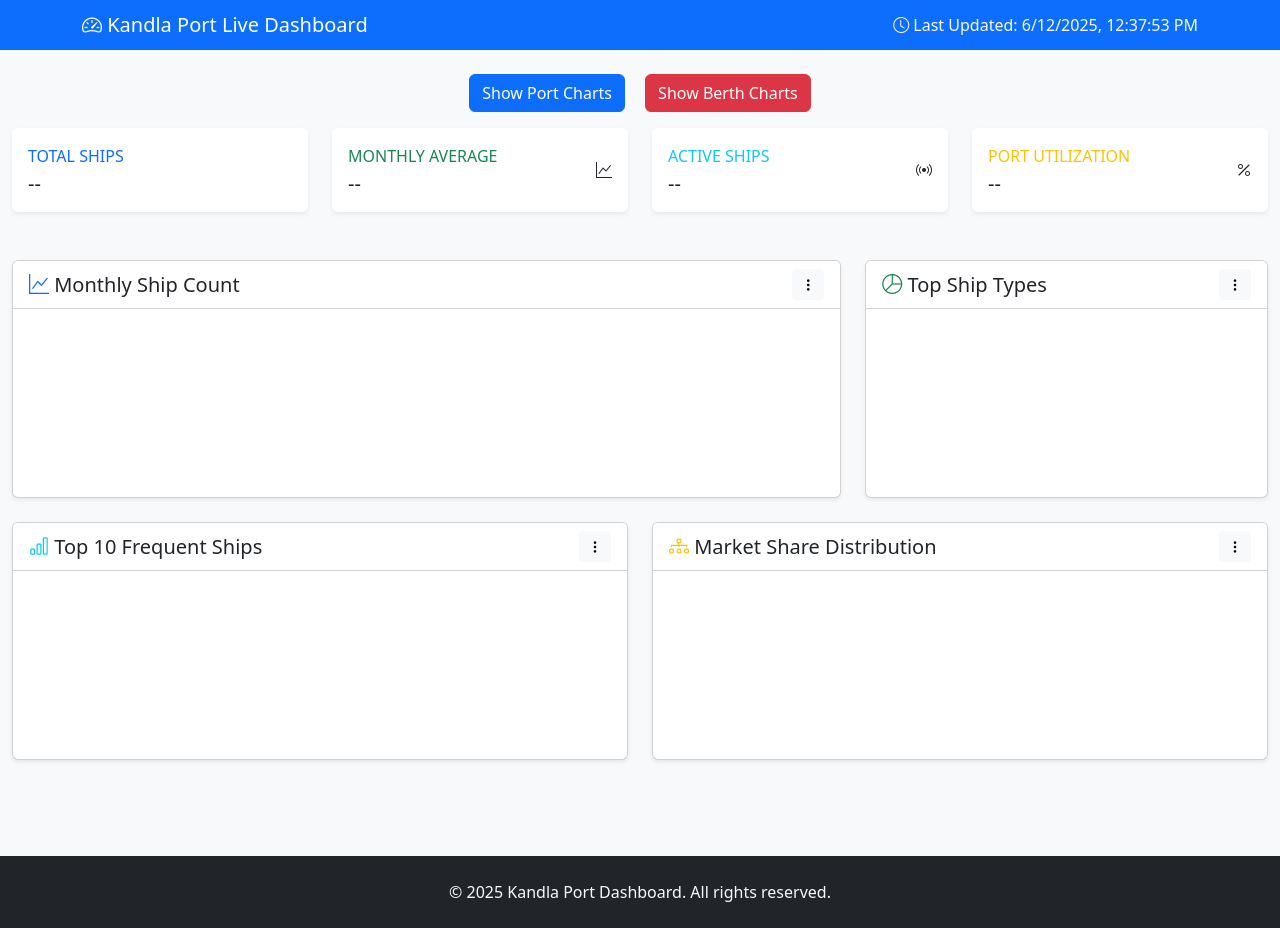
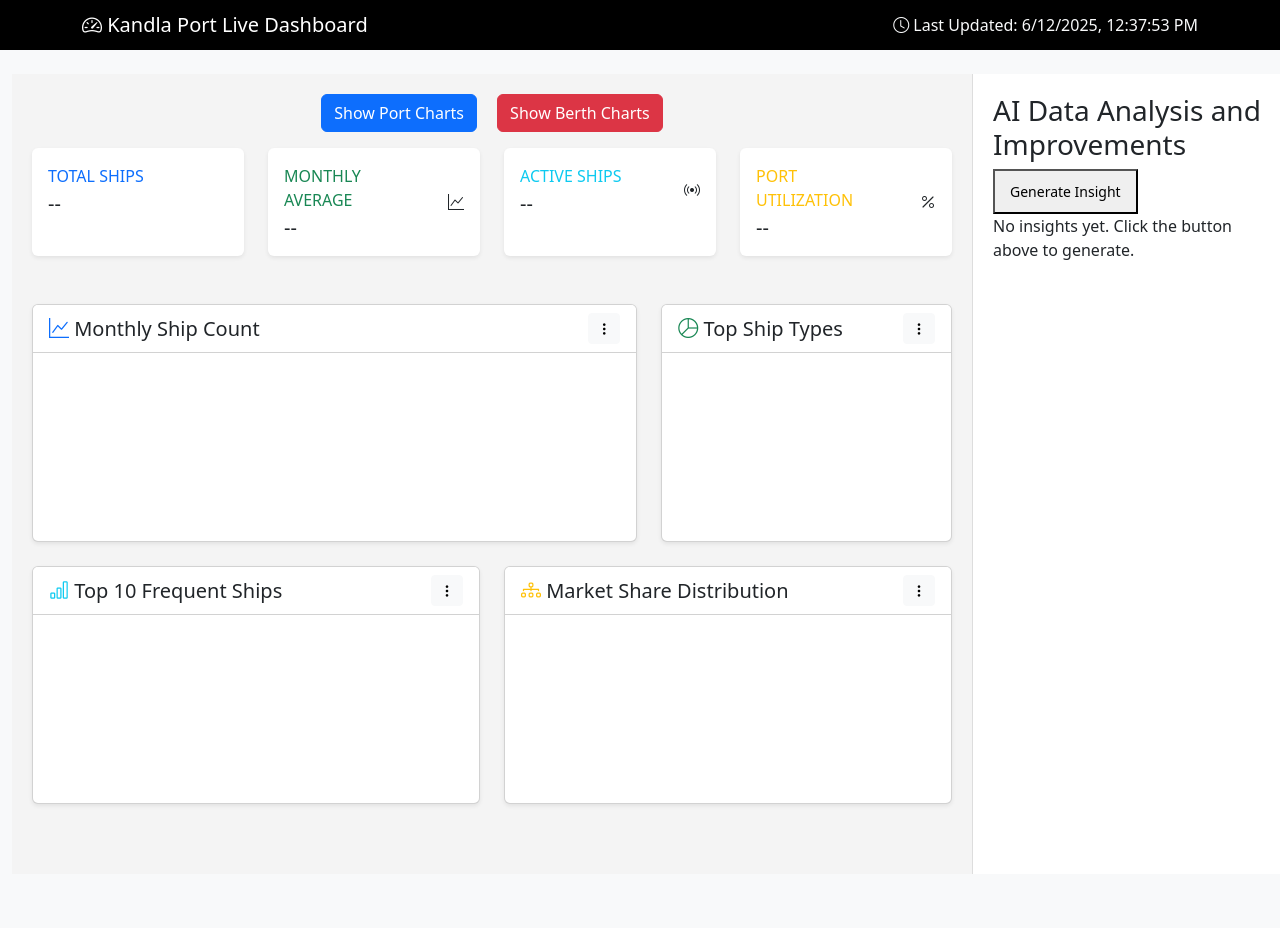
Before and after one commit to DhananjayPawalAcc/Kandla_Port_EDA_Dashboard, a plain HTML site: page index.html in a window 1280 px wide. After the commit the page ends 898 px from the top, so only its background shows below. Drawn offline with nearby package versions, Linux system fonts and the light colour scheme; no server answers; some icons are missing.

Commit message:
Update index.html

```diff
--- a/index.html
+++ b/index.html
@@ -7,6 +7,8 @@
   <link href="https://cdn.jsdelivr.net/npm/bootstrap@5.3.0-alpha3/dist/css/bootstrap.min.css" rel="stylesheet">
   <link rel="stylesheet" href="https://cdn.jsdelivr.net/npm/bootstrap-icons@1.7.2/font/bootstrap-icons.css">
   <style>
+
+
     .dashboard-card {
       transition: transform 0.2s;
     }
@@ -16,10 +18,32 @@
     .stat-card {
       border-left: 4px solid;
     }
+
+    .all-container {
+        display: flex;
+        flex-direction: row; /* Ensures children are side-by-side */
+        height: 100vh;
+        width: 100vw;
+    }
+    .main-content {
+            flex: 0 0 75%; /* adjust to reduce width (e.g., 75% of the screen) */
+            padding: 20px;
+            overflow-y: auto;
+            background-color: #f4f4f4;
+        }
+
+    .insight-sidebar {
+            flex: 0 0 25%; /* this takes up 25% of width */
+            background-color: #ffffff;
+            border-left: 1px solid #ddd;
+            padding: 20px;
+            overflow-y: auto;
+        }
+
   </style>
 </head>
 <body class="bg-light">
-  <nav class="navbar navbar-expand-lg navbar-dark bg-primary">
+  <nav class="navbar navbar-expand-lg navbar-dark" style="background-color: black;">
     <div class="container">
       <span class="navbar-brand mb-0 h1"><i class="bi bi-speedometer2"></i> Kandla Port Live Dashboard</span>
       <div class="d-flex">
@@ -29,10 +53,13 @@
   </nav>
 
   <div class="container-fluid py-4">
+    <div class="all-container">
+    <div class="main-content">
     <div class="mb-3 text-center">
         <button class="btn btn-primary mx-2" onclick="toggleSection('port')">Show Port Charts</button>
         <button class="btn btn-danger mx-2" onclick="toggleSection('berth')">Show Berth Charts</button>
       </div>
+
 
       <div id="portCharts">
         <!-- Keep all PORT-related rows and canvases here -->
@@ -104,27 +131,7 @@
             </div>
         </div>
 
-        <!-- <div class="row"> -->
-            <!-- Monthly Ship Count -->
-            <!-- <div class="col-xl-8 col-lg-7">
-            <div class="card shadow-sm dashboard-card mb-4">
-                <div class="card-header bg-white d-flex justify-content-between align-items-center">
-                <h5 class="card-title mb-0"><i class="bi bi-graph-up text-primary"></i> Monthly Ship Count</h5>
-                <div class="dropdown">
-                    <button class="btn btn-sm btn-light" type="button" data-bs-toggle="dropdown">
-                    <i class="bi bi-three-dots-vertical"></i>
-                    </button>
-                    <ul class="dropdown-menu">
-                    <li><a class="dropdown-item" href="#">Export Data</a></li>
-                    <li><a class="dropdown-item" href="#">Print Chart</a></li>
-                    </ul>
-                </div>
-                </div>
-                <div class="card-body">
-                <canvas id="monthlyShipChart"></canvas>
-                </div>
-            </div>
-            </div> -->
+
 
             <!-- NEW API MONTHY+FORECASTED SHIP COUNTS -->
             <div class="row">
@@ -223,7 +230,7 @@
 
 
 
-      </div>
+      <!-- </div> -->
 
 
       <div id="berthCharts" style="display: none;">
@@ -257,7 +264,7 @@
           <canvas id="avgBerthChart" height="120"></canvas>
 
       </div>
-
+<!-- ************************************************************************** MAIN CONTENT END ********************************************************** -->
 
 
 
@@ -268,6 +275,28 @@
       <p class="mb-0">© 2025 Kandla Port Dashboard. All rights reserved.</p>
     </div>
   </footer>
+  </div>
+
+
+<!-- New Sidebar -->
+<div class="insight-sidebar" id="insight-sidebar">
+    <h3>AI Data Analysis and Improvements</h3>
+    <div class="generate_btn">
+        <button onclick="generateInsight()" style="
+            padding: 10px 15px;
+            font-size: 14px;
+            cursor: pointer;
+        ">Generate Insight</button>
+    </div>
+    <div id="insight-content">
+        <p>No insights yet. Click the button above to generate.</p>
+    </div>
+    <!-- <p>Insights from the model will appear here...</p> -->
+</div>
+</div>
+</div>
+
+
 
 <script src="https://cdn.jsdelivr.net/npm/bootstrap@5.3.0-alpha3/dist/js/bootstrap.bundle.min.js"></script>
 <script src="https://cdn.jsdelivr.net/npm/chart.js"></script>
@@ -276,6 +305,21 @@
   // Update last updated time
   document.getElementById('lastUpdate').textContent = new Date().toLocaleString();
 
+  function generateInsight() {
+    fetch('/api/generate_insight')
+        .then(response => response.json())
+        .then(data => {
+            const converter = new showdown.Converter();
+            const htmlContent = converter.makeHtml(data.insight);
+            document.getElementById('insight-content').innerHTML = htmlContent;
+            document.getElementById('insight-sidebar').style.display = 'block';
+        })
+        .catch(error => {
+            document.getElementById('insight-content').innerText = "Error loading insight.";
+            document.getElementById('insight-sidebar').style.display = 'block';
+            console.error("Insight fetch error:", error);
+        });
+}
   // Monthly Ship Count Chart
   /*fetch('/api/monthly_ship_count')
     .then(response => response.json())
@@ -605,6 +649,21 @@
     }
     }
 
+    function generateInsight() {
+
+    fetch('/api/generate_insight')
+        .then(response => response.json())
+        .then(data => {
+            document.getElementById('insight-content').innerText = data.insight;
+            document.getElementById('insight-sidebar').style.display = 'block';
+        })
+        .catch(error => {
+            document.getElementById('insight-content').innerText = "Error loading insight.";
+            document.getElementById('insight-sidebar').style.display = 'block';
+            console.error("Insight fetch error:", error);
+        });
+}
+
 
 
 </script>
```
